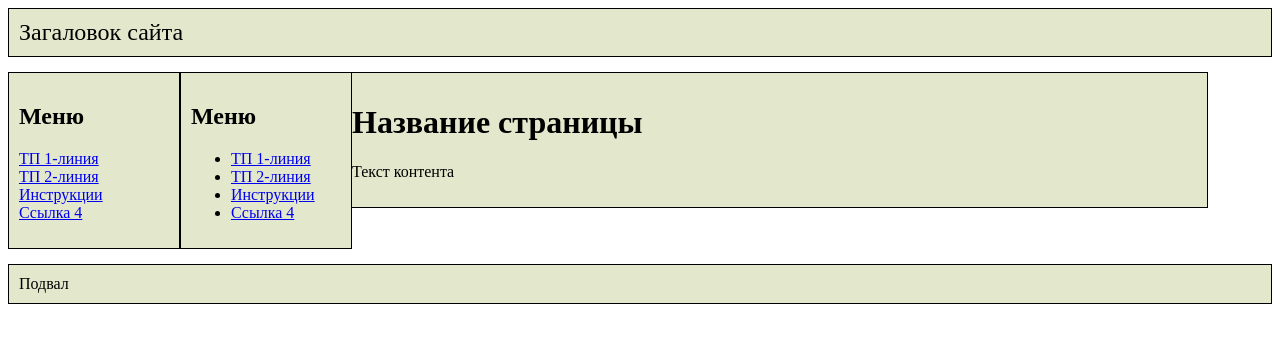
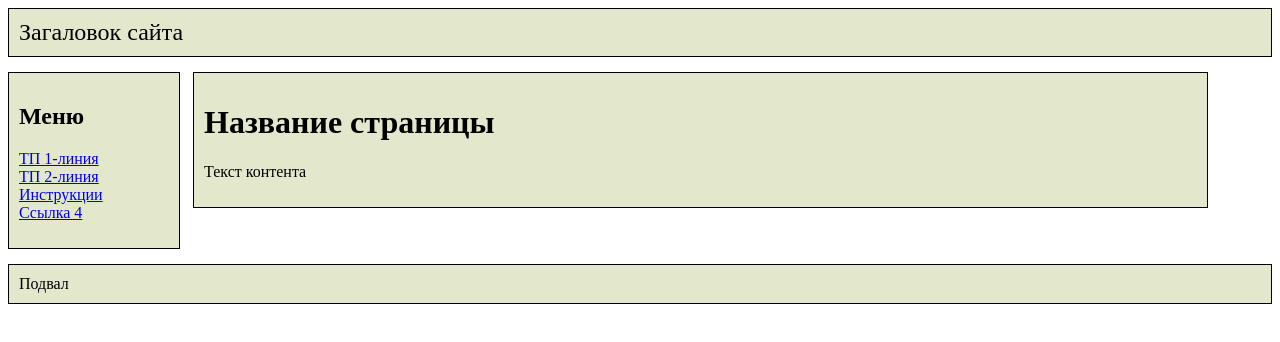
Before and after one commit to saidgadgiev/InstructionHTTML, a plain HTML site: page 1/index.html in a window 1280 px wide. Drawn offline with Linux system fonts and the light colour scheme; files that its build step writes are made by us from their sources.

Commit message:
modifide instruction

```diff
--- a/1/index.html
+++ b/1/index.html
@@ -3,30 +3,22 @@
 <head>
 <meta charset="utf-8">
 <title>index</title>
-<link href="style/style.css" rel="stylesheet" type="text/css" media="all" />
+<link href="../../HTML_Инструкция/1/style/style.css" rel="stylesheet" type="text/css" media="all" />
 </head>
 
 <body>
 	<div class="header">Загаловок сайта</div>
 	<div class="layout">
-		<div class="sidebar_1">
+		<div class="sidebar">
 			<h2>Меню</h2>
 			<ul>
-				<li><a href="link1.html">ТП 1-линия</a></li>
-				<li><a href="link2.html">ТП 2-линия</a></li>
-				<li><a href="link3.html">Инструкции</a></li>
-				<li><a href="link4.html">Ссылка 4</a></li>
+				<li><a href="../../HTML_Инструкция/1/link1.html">ТП 1-линия</a></li>
+				<li><a href="../../HTML_Инструкция/1/link2.html">ТП 2-линия</a></li>
+				<li><a href="../../HTML_Инструкция/1/link3.html">Инструкции</a></li>
+				<li><a href="../../HTML_Инструкция/1/link4.html">Ссылка 4</a></li>
 			</ul>
 		</div>
-		<div class="sidebar_2">
-			<h2>Меню</h2>
-			<ul>
-				<li><a href="link1.html">ТП 1-линия</a></li>
-				<li><a href="link2.html">ТП 2-линия</a></li>
-				<li><a href="link3.html">Инструкции</a></li>
-				<li><a href="link4.html">Ссылка 4</a></li>
-			</ul>
-		</div>
+
 		<div class="content">
 			<h1>Название страницы</h1>
 			<p>Текст контента</p>
--- a/1/style/style.css
+++ b/1/style/style.css
@@ -1,7 +1,7 @@
 @charset "utf-8";
 /* CSS Document */
 
-.header, .sidebar_1, .sidebar_2, .content, .footer {
+.header, .sidebar, .content, .footer {
 	padding: 10px; /*поля*/
 	border: solid 1px #000; /*Параметры рамки*/
 	background: #e3e8cc; /* Цвет фона */
@@ -16,18 +16,13 @@
 	min-width: 800px; /* Минимальная ширина */
 	max-width: 1200px; /* Максимальная ширина */
 }
-.sidebar_1 { /* Навигация по сайту */
+.sidebar { /* Навигация по сайту */
 	width: 150px; /* Ширина меню */
 	float: left; /* Состыковка с другим слоем по горизонтали */
 }
 
-.sidebar_2 { /* Навигация по сайту */
-	margin-top: 10000;
-	width: 150px; /* Ширина меню */
-	float: left; /* Состыковка с другим слоем по горизонтали */
-}
 
-.sidebar_1 ul {
+.sidebar ul {
 	list-style: none; /* Убираем маркеры */
 	padding: 0; /* Убираем отступы */
 }
```
